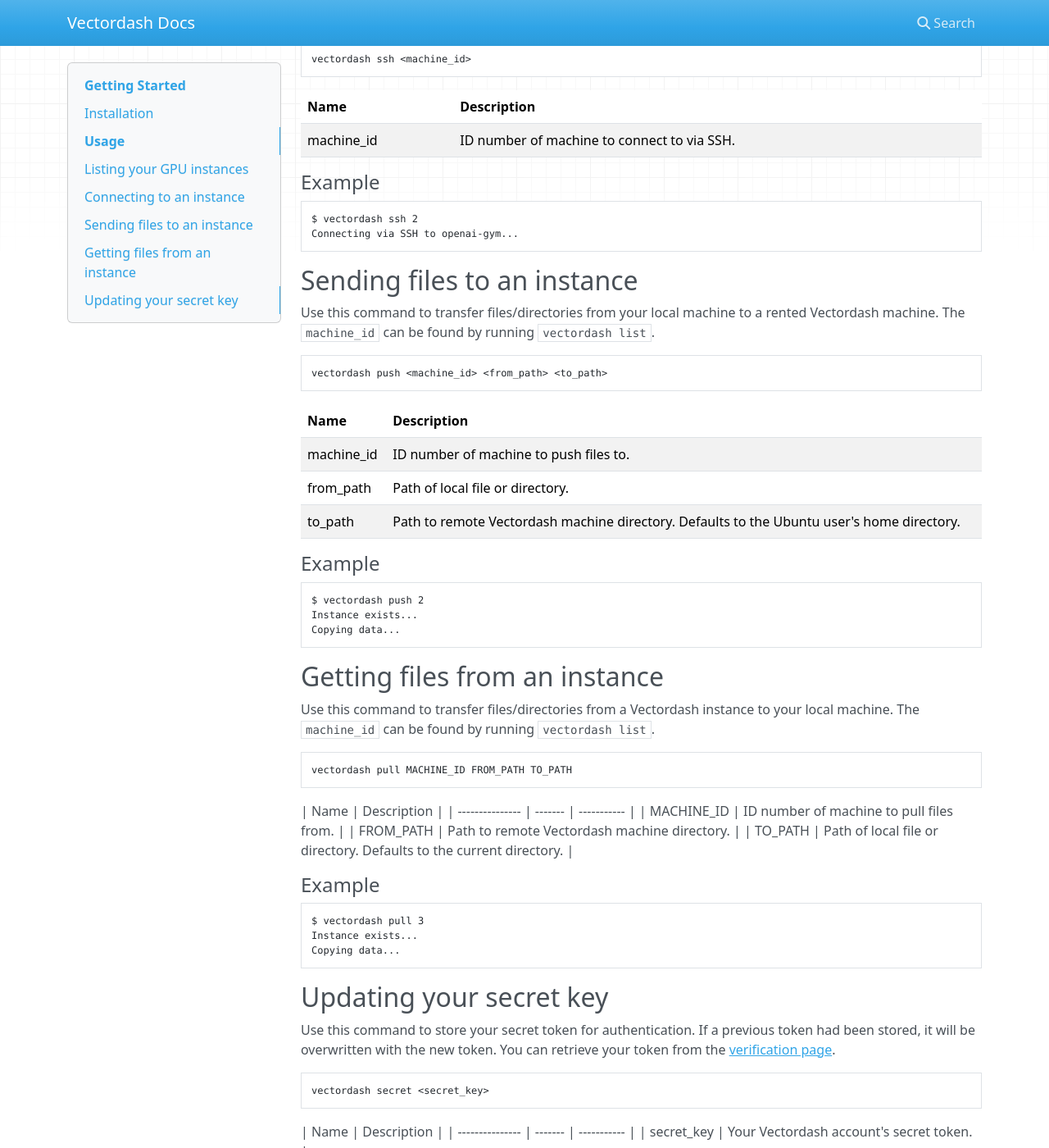
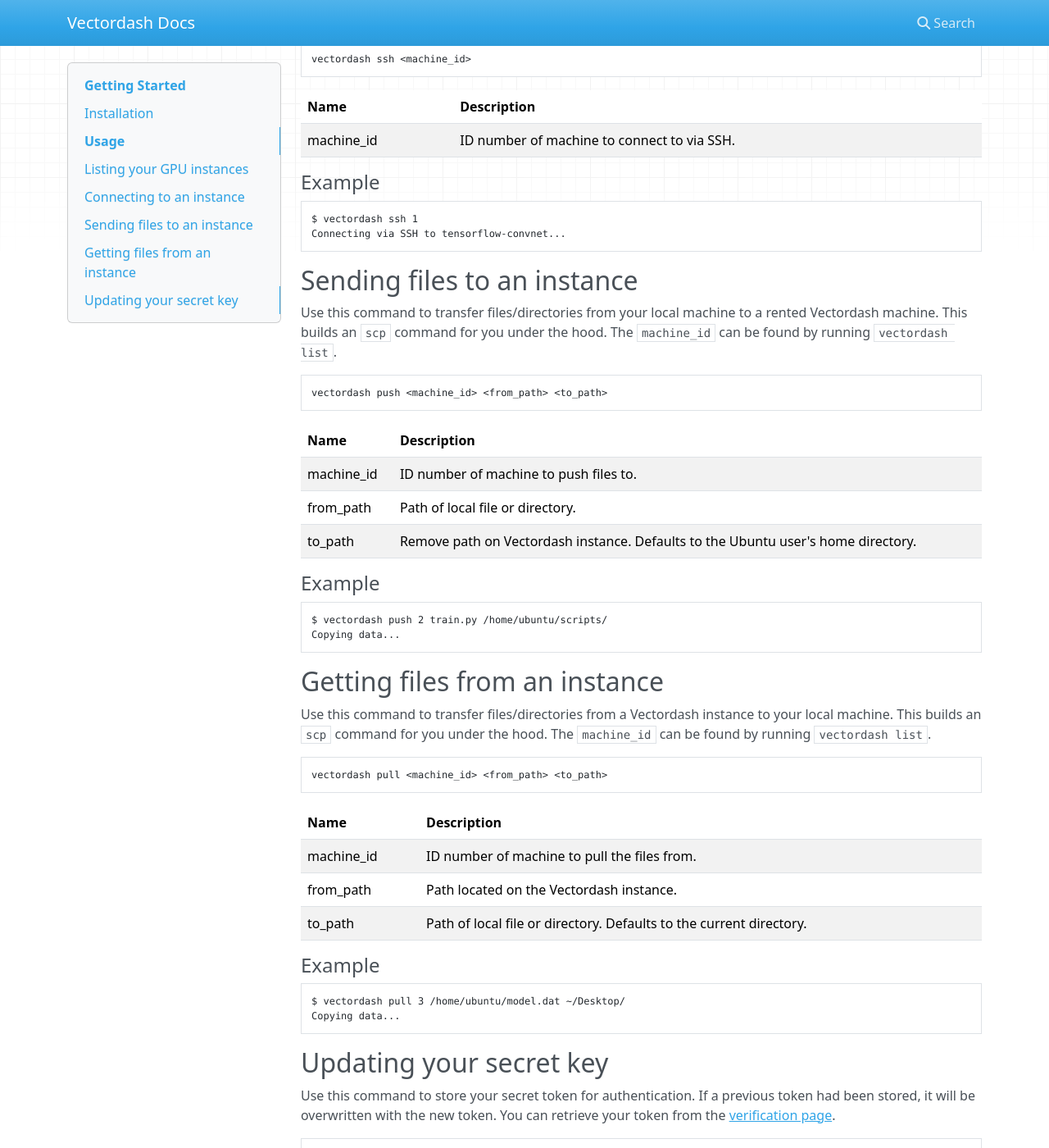
Before and after one commit to Vectordash/vectordash-docs, an MkDocs documentation site: the page built from docs/index.md, in a window 1280 px wide and 1400 px high, scrolled down 1171 px. Shown: the whole window at 82% size. Built offline with MkDocs 1.6.1, drawn with Linux system fonts in a browser that asks for light colours; nearby versions of some CDN libraries; some of the changed text lies outside the part shown.

Commit message:
fixed param tables

````diff
--- a/docs/index.md
+++ b/docs/index.md
@@ -61,14 +61,14 @@ vectordash ssh <machine_id>
 
 #### Example
 ```bash
-$ vectordash ssh 2
-Connecting via SSH to openai-gym...
+$ vectordash ssh 1
+Connecting via SSH to tensorflow-convnet...
 ```
 
 
 ## Sending files to an instance
 
-Use this command to transfer files/directories from your local machine to a rented Vectordash machine. The `machine_id` can be found by running `vectordash list`.
+Use this command to transfer files/directories from your local machine to a rented Vectordash machine. This builds an `scp` command for you under the hood. The `machine_id` can be found by running `vectordash list`.
 
 ```bash
 vectordash push <machine_id> <from_path> <to_path>
@@ -78,13 +78,12 @@ vectordash push <machine_id> <from_path> <to_path>
 | --------------- | ----------- |
 | machine_id | ID number of machine to push files to. |
 | from_path | Path of local file or directory. |
-| to_path | Path to remote Vectordash machine directory. Defaults to the Ubuntu user's home directory. |
+| to_path | Remove path on Vectordash instance. Defaults to the Ubuntu user's home directory. |
 
 
 #### Example
 ```bash
-$ vectordash push 2
-Instance exists...
+$ vectordash push 2 train.py /home/ubuntu/scripts/
 Copying data...
 ```
 
@@ -92,25 +91,24 @@ Copying data...
 
 ## Getting files from an instance
 
-Use this command to transfer files/directories from a Vectordash instance to your local machine. The `machine_id` can be found by running `vectordash list`.
+Use this command to transfer files/directories from a Vectordash instance to your local machine. This builds an `scp` command for you under the hood. The `machine_id` can be found by running `vectordash list`.
 
 ```bash
-vectordash pull MACHINE_ID FROM_PATH TO_PATH
+vectordash pull <machine_id> <from_path> <to_path>
 ```
 
 | Name | Description |
-| --------------- | ------- | ----------- |
-| MACHINE_ID | ID number of machine to pull files from. |
-| FROM_PATH | Path to remote Vectordash machine directory. |
-| TO_PATH | Path of local file or directory. Defaults to the current directory. |
+| --------------- | ----------- |
+| machine_id | ID number of machine to pull the files from. |
+| from_path | Path located on the Vectordash instance. |
+| to_path | Path of local file or directory. Defaults to the current directory. |
 
 
 
 
 #### Example
 ```bash
-$ vectordash pull 3
-Instance exists...
+$ vectordash pull 3 /home/ubuntu/model.dat ~/Desktop/
 Copying data...
 ```
 
````
Also changed, not shown: other parts of docs/index.md (+1 -1 lines).
